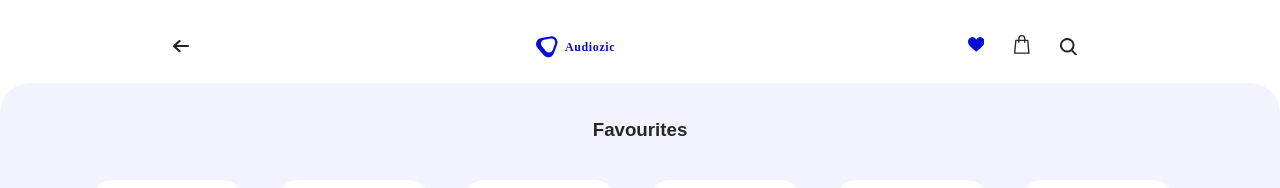
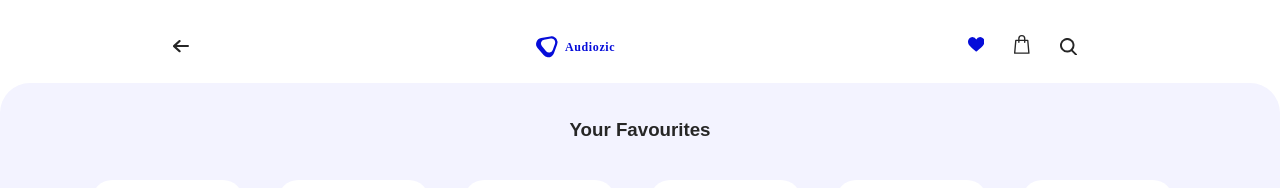
Before and after one commit to MeatBoyed/DropIT, a React (Create React App) app in the folder client/: page /favourites in a window 1280 px wide. Shown: the top 188 px of the page. Built offline with nearby package versions, Linux system fonts and the light colour scheme.

Commit message:
feat: Favourites title more friendly

```diff
--- a/client/src/components/FavouritesPage/FavouritesSection.tsx
+++ b/client/src/components/FavouritesPage/FavouritesSection.tsx
@@ -1,23 +1,21 @@
-import React from 'react'
+import React from 'react';
 
 // Import Components
-import { ItemCard } from '../ItemCard'
+import { ItemCard } from '../ItemCard';
 
 // Import Thumbnails (temp)
-import thumbnailIcon from "../../images/thumbnail5.png"
-import thumbnailIcon1 from "../../images/thumbnail3.png"
-import thumbnailIcon2 from "../../images/thumbnail2.png"
-import thumbnailIcon3 from "../../images/thumbnail4.png"
-import thumbnailIcon4 from "../../images/thumbnail1.png"
+import thumbnailIcon from '../../images/thumbnail5.png';
+import thumbnailIcon1 from '../../images/thumbnail3.png';
+import thumbnailIcon2 from '../../images/thumbnail2.png';
+import thumbnailIcon3 from '../../images/thumbnail4.png';
+import thumbnailIcon4 from '../../images/thumbnail1.png';
 
-interface Props {
-
-}
+interface Props {}
 
 export const FavouritesSection: React.FC<Props> = () => {
   return (
     <section id="FavouritesSection">
-            <h3 className="sectionTitle">Favourites</h3>
+      <h3 className="sectionTitle">Your Favourites</h3>
       <div className="favouritesContainer">
         <ItemCard thumbnailIcon={thumbnailIcon} />
         <ItemCard thumbnailIcon={thumbnailIcon1} />
@@ -29,4 +27,4 @@ export const FavouritesSection: React.FC<Props> = () => {
       </div>
     </section>
   );
-}
+};
```
Lines whose indentation alone changed are shown as unchanged.
